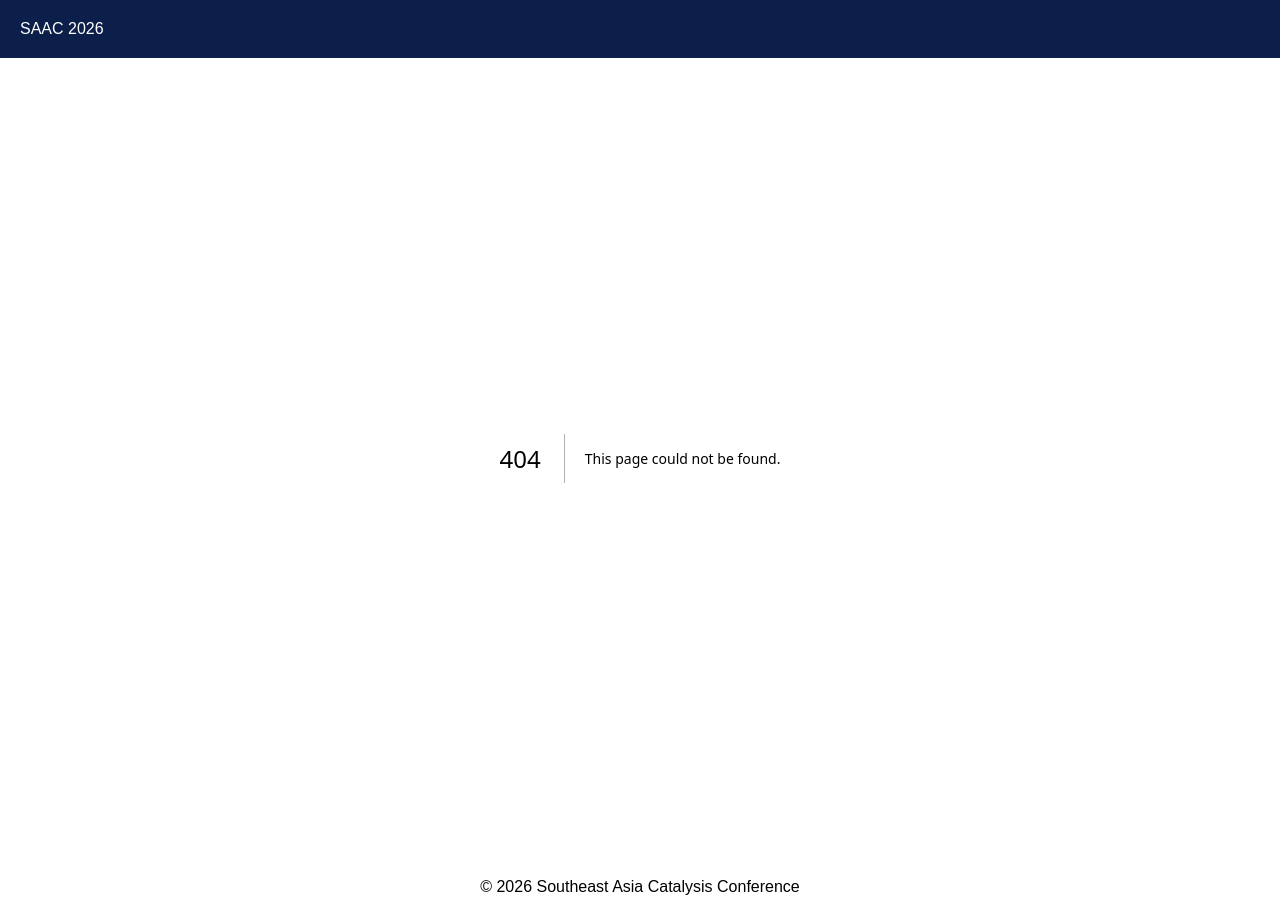
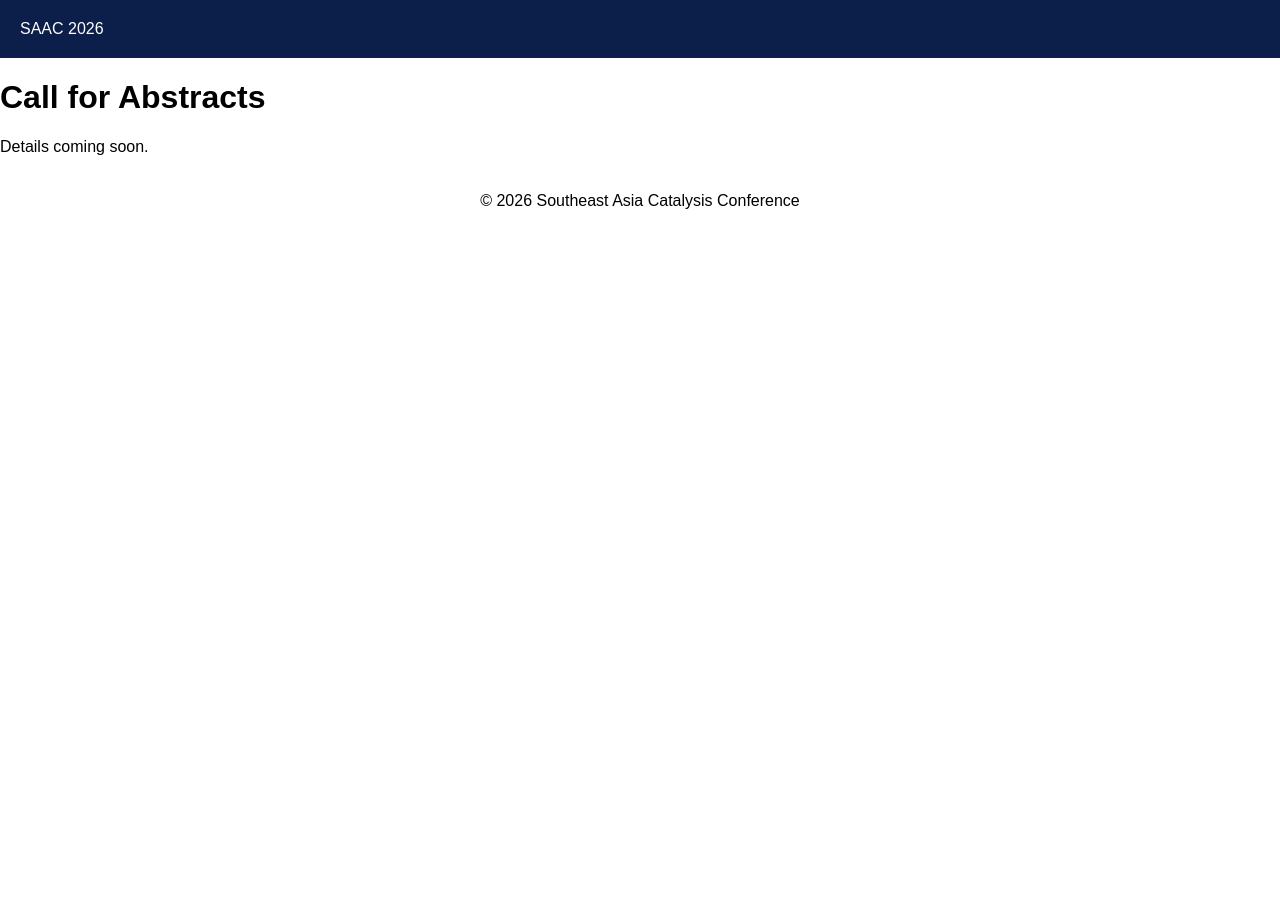
Before and after one commit to sacc2026/sacc2026, a Next.js app: page /call-for-abstracts in a window 1280 px wide. Before the commit this address had no page. After the commit the page ends 800 px from the top, so only its background shows below. Built offline with nearby package versions, Linux system fonts and the light colour scheme.

Commit message:
Create page.jsx

```diff
--- /dev/null
+++ b/app/call-for-abstracts/page.jsx
@@ -0,0 +1,8 @@
+export default function Page() {
+  return (
+    <div>
+      <h1>Call for Abstracts</h1>
+      <p>Details coming soon.</p>
+    </div>
+  );
+}
```
